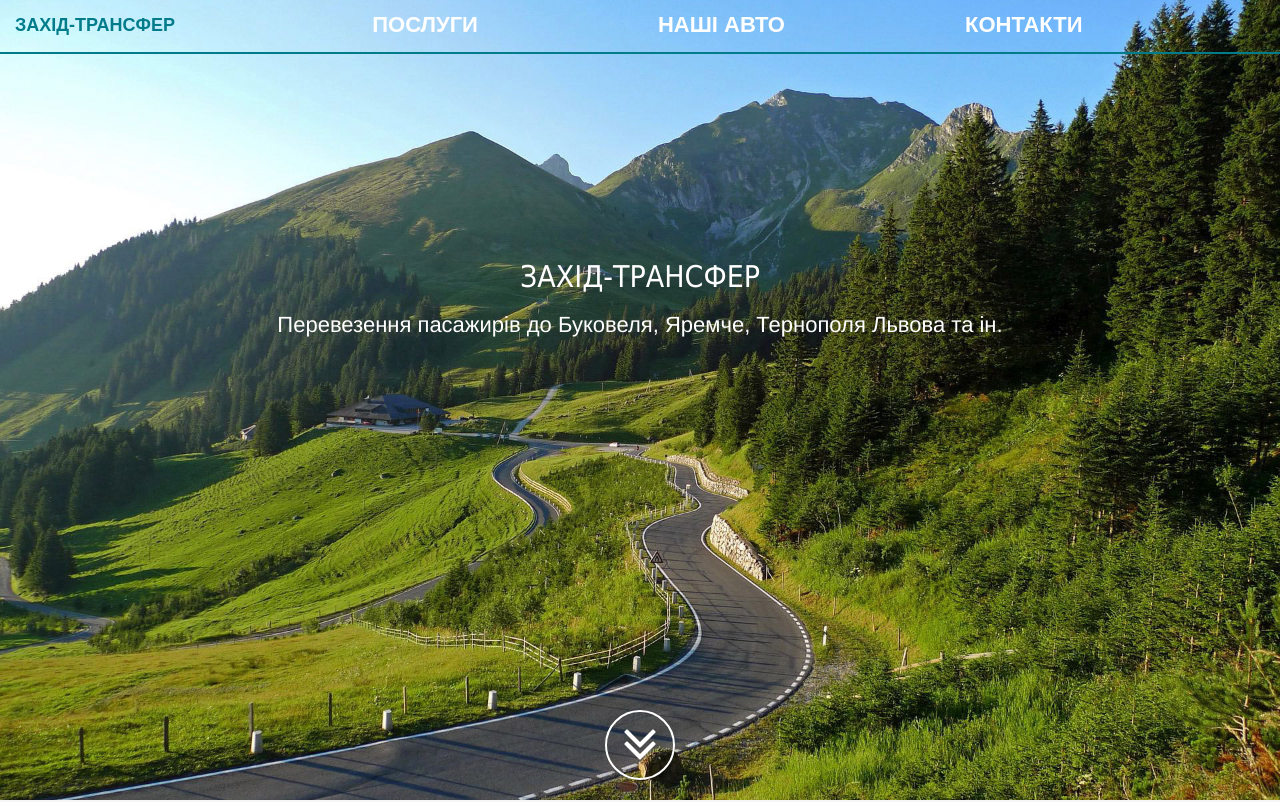
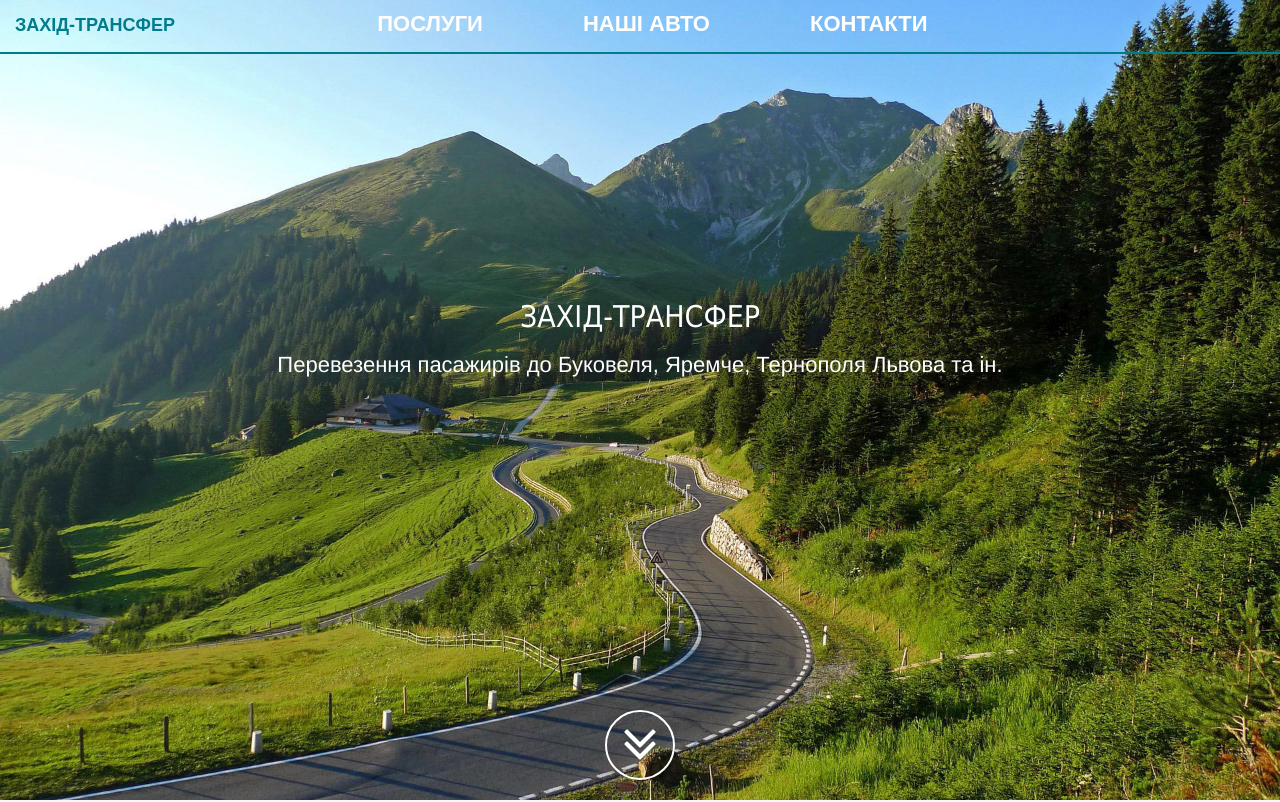
Before and after one commit to EvgenyEschev/Zaxid-Transfer, a plain HTML site: page index.html in a window 1280 px wide. Shown: the top 802 px of the page. Drawn offline with Linux system fonts and the light colour scheme.

Commit message:
fixed navbar & adaptation

```diff
--- a/css/media.css
+++ b/css/media.css
@@ -12,10 +12,6 @@
 
 /* Small Devices, Tablets */
 @media only screen and (max-width : 768px) {
-
-	.carousel-control .glyphicon-chevron-left, .carousel-control .glyphicon-chevron-right, .carousel-control .icon-prev, .carousel-control .icon-next {
-    font-size: 20px;
-	}
 
 	.navbar-default {
 	background-color: #F6F6F6;
@@ -85,44 +81,48 @@
 
 /* Custom, iPhone Retina */
 @media only screen and (min-width : 320px) {
-
+.header-caption{
+	max-width: 90%;
+	top: 30%;
 }
 
 /* Extra Small Devices, Phones */
 @media only screen and (min-width : 480px) {
-	  .nav li a{
-	   	padding: 15px 10px;
-	   }
 }
 
 /* Small Devices, Tablets */
 @media only screen and (min-width : 768px) { /* 768 AND MORE*/
-	.nav li a{
-	   	padding: 15px 40px;
+	.header-caption{
+	max-width: 80%;
+	top: 35%;
 	}
+	.navbar-nav li a{
+		padding: 14px 25px;
 	}
-@media only screen and (min-width : 820px) {
-	.nav li a{
-	   	padding: 15px 40px;
+@media only screen and (min-width : 850px) {
+	.navbar-nav li a{
+		padding: 14px 25px;
+	}
+	.navbar-default .nav{
+		margin-left: -50px;
 	}
 }
 @media only screen and (min-width : 900px) {
-	.nav li a{
-	   	padding: 15px 60px;
+	.navbar-nav li a{
+		padding: 14px 50px;
 	}
 }
 
-
 /* Medium Devices, Desktops */
 @media only screen and (min-width : 992px) {
-	.nav li a{
-	   	padding: 15px 70px;
+	.navbar-default .nav{
+		margin-left: -120px;
 	}
 }
 
 /* Large Devices, Wide Screens */
 @media only screen and (min-width : 1200px) {
-	.nav li a{
-	   	padding: 15px 90px;
+.navbar-default .nav{
+		margin-left: -150px;
 	}
 }
--- a/css/style.css
+++ b/css/style.css
@@ -281,9 +281,7 @@ hr{
 	text-align: center;
 }
 												/* Cars */
-#car-block{
-	border-radius: 5px;
-}
+
 .fotorama__wrap {
 	margin: 0 auto;
 }
--- a/index.html
+++ b/index.html
@@ -119,16 +119,16 @@
              </div>
         </div>
         <div class="row">
-            <div id="car-block" class="col-xs-12 col-sm-4 col-sm-offset-2 col-md-4 col-md-offset-2 col-lg-4 col-lg-offset-2">
+            <div id="car-block" class="col-xs-12 col-sm-6 col-md-6 col-lg-6">
               <div class="fotorama" data-allowfullscreen="true">
-                  <img src="img/cars/car1.jpg" height="300" width="400">
-                  <img src="img/cars/car1_2.jpg" height="300" width="400">
+                  <img src="img/cars/car1.jpg" height="300" width="500">
+                  <img src="img/cars/car1_2.jpg" height="300" width="500">
               </div>
           </div>
-          <div id="car-block" class="col-xs-12 col-sm-4 col-md-4 col-lg-4">
+          <div id="car-block" class="col-xs-12 col-sm-6 col-md-6 col-lg-6">
               <div class="fotorama" data-allowfullscreen="true">
-                  <img src="img/cars/car1.jpg" height="300" width="400">
-                  <img src="img/cars/car1_2.jpg" height="300" width="400">
+                  <img src="img/cars/car1.jpg" height="300" width="500">
+                  <img src="img/cars/car1_2.jpg" height="300" width="500">
               </div>
           </div>
         </div>
```
Lines whose indentation alone changed are shown as unchanged.
